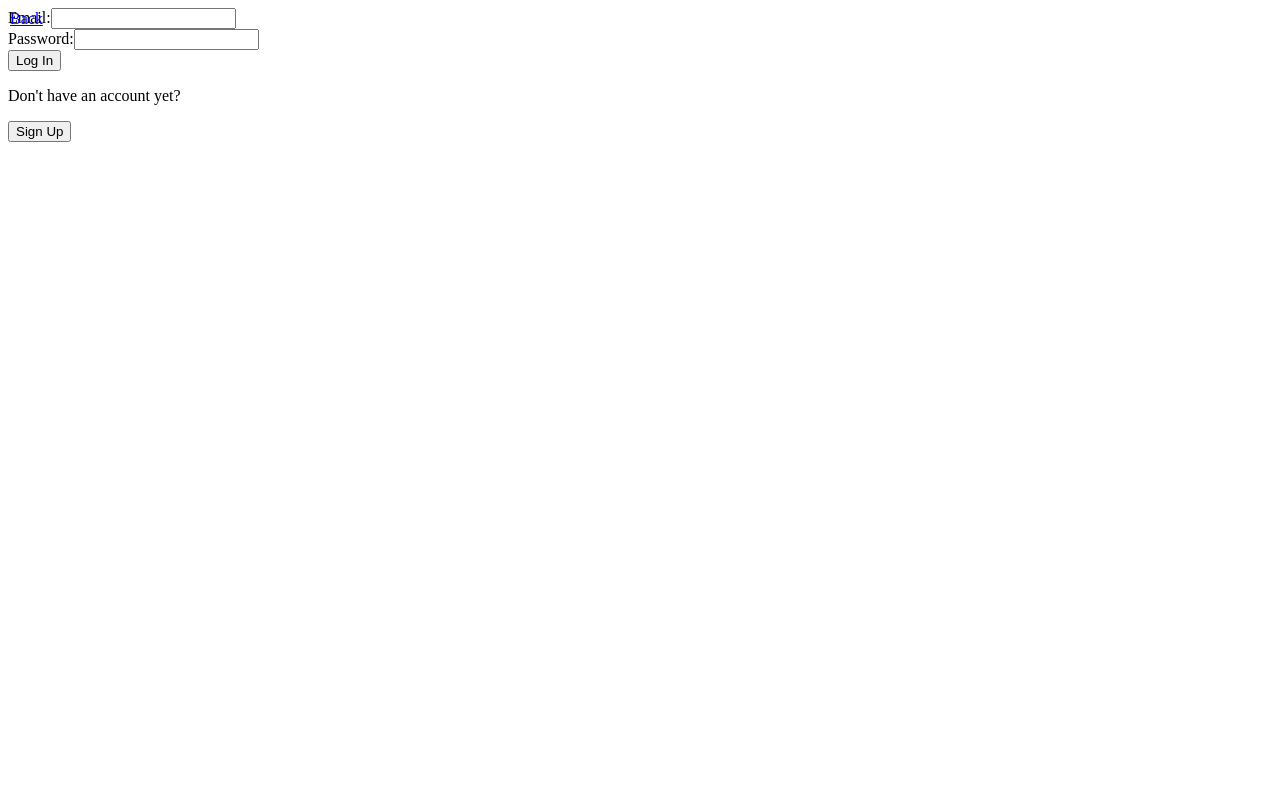
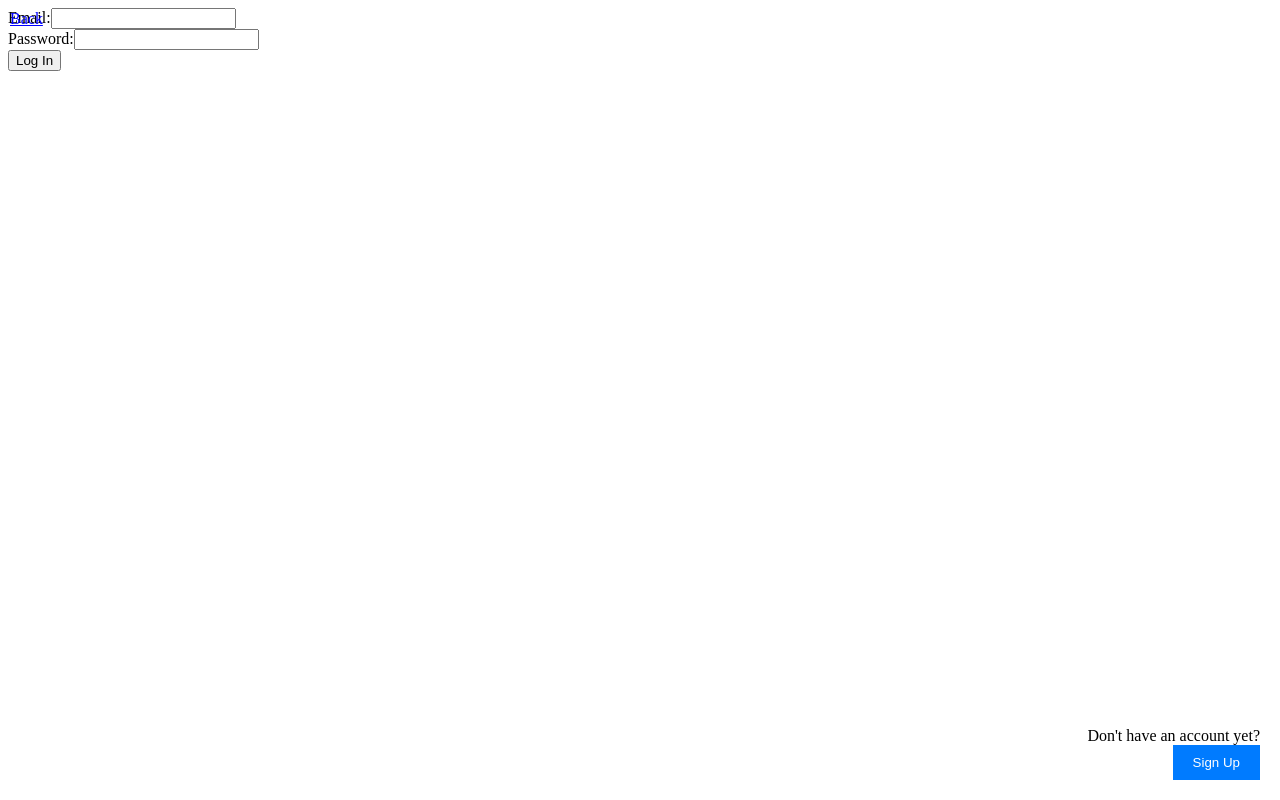
Before and after one commit to bethel-school-of-technology/team-dev-younglings-frontend, an Angular app: page /log-in in a window 1280 px wide. Built offline with nearby package versions, Linux system fonts and the light colour scheme.

Commit message:
added buttons to log-in and sign-up

```diff
--- a/src/app/components/log-in/log-in.component.css
+++ b/src/app/components/log-in/log-in.component.css
@@ -0,0 +1,22 @@
+.signup-link {
+    position: fixed;
+    bottom: 20px;
+    right: 20px;
+    text-align: right;
+}
+
+.signup-link p {
+    margin: 0;
+}
+
+.signup-link button {
+    background-color: #007bff;
+    color: white;
+    border: none;
+    padding: 10px 20px;
+    cursor: pointer;
+}
+
+.signup-link button:hover {
+    background-color: #0056b3;
+}
--- a/src/app/components/sign-up/sign-up.component.css
+++ b/src/app/components/sign-up/sign-up.component.css
@@ -0,0 +1,22 @@
+.login-link {
+    position: fixed;
+    bottom: 20px;
+    right: 20px;
+    text-align: right;
+}
+
+.login-link p {
+    margin: 0;
+}
+
+.login-link button {
+    background-color: #007bff;
+    color: white;
+    border: none;
+    padding: 10px 20px;
+    cursor: pointer;
+}
+
+.login-link button:hover {
+    background-color: #0056b3;
+}
--- a/src/app/components/sign-up/sign-up.component.html
+++ b/src/app/components/sign-up/sign-up.component.html
@@ -1,5 +1,6 @@
 <a href="javascript:history.back()" style="color: blue; position: absolute; top: 10px; left: 10px;">Back</a>
 
+<div class="signup-container">
   <form (submit)="signUp()">
     <div>
       <label for="firstName">First Name:</label>
@@ -27,3 +28,9 @@
     </div>
     <button type="submit">Sign Up</button>
   </form>
+
+  <div class="login-link">
+    <p>Already have an account?</p>
+    <button type="button" routerLink="/log-in">Log In</button>
+  </div>
+</div>
```
Lines whose indentation alone changed are shown as unchanged.
